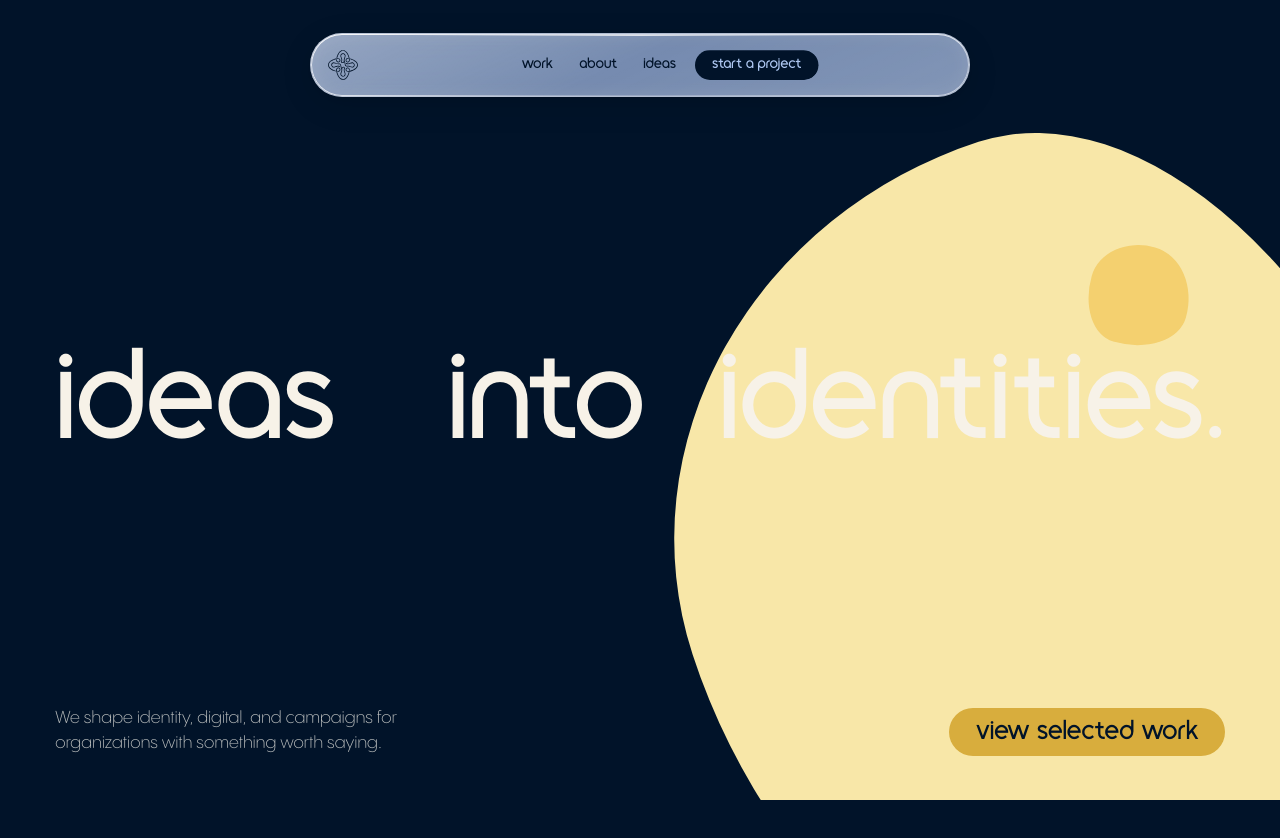
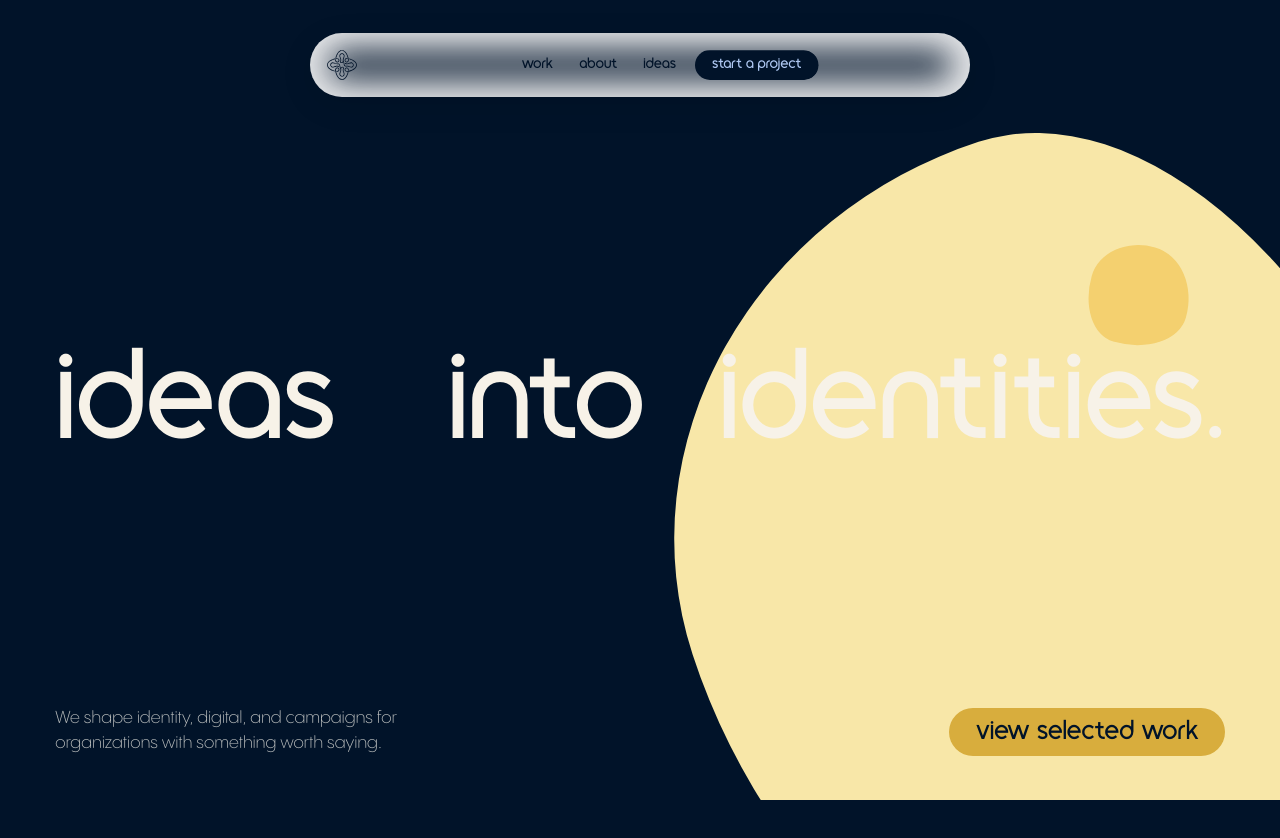
Before and after one commit to cedarandcactus/burgama-site-14.5, a Next.js app: page / in a window 1280 px wide. Shown: the top 838 px of the page. Built offline with nearby package versions, Linux system fonts and the light colour scheme.

Commit message:
feat: simplify header styles and remove shadows

```diff
--- a/app/cyan-shell.css
+++ b/app/cyan-shell.css
@@ -33,20 +33,15 @@ body .cyan-header .header-inner {
   margin-inline: auto;
   padding: 8px 10px;
   overflow: hidden;
-  border: 1px solid rgb(255 255 255 / 42%);
+  border: 0;
   border-radius: 999px;
-  background:
-    linear-gradient(155deg, rgb(255 255 255 / 26%), rgb(255 255 255 / 4%) 48%, rgb(255 255 255 / 12%)),
-    color-mix(in srgb, var(--header-surface) 64%, transparent);
+  background: rgb(255 255 255 / 5%);
   color: inherit;
   box-shadow:
-    0 8px 32px rgb(0 0 0 / 12%),
-    0 2px 8px rgb(0 0 0 / 6%),
-    inset 0 1px 0 rgb(255 255 255 / 65%),
-    inset 0 -1px 0 rgb(255 255 255 / 20%),
-    inset 0 0 18px rgb(255 255 255 / 10%);
-  -webkit-backdrop-filter: blur(24px) saturate(145%);
-  backdrop-filter: blur(24px) saturate(145%);
+    0 8px 32px rgb(0 0 0 / 10%),
+    inset 0 0 32px 18px rgb(255 255 255 / 90%);
+  -webkit-backdrop-filter: blur(9px);
+  backdrop-filter: blur(9px);
   pointer-events: auto;
   transition:
     width 560ms cubic-bezier(.16, 1, .3, 1),
@@ -59,27 +54,7 @@ body .cyan-header .header-inner {
 
 body .cyan-header .header-inner::before,
 body .cyan-header .header-inner::after {
-  position: absolute;
-  z-index: 2;
-  content: '';
-  pointer-events: none;
-}
-
-body .cyan-header .header-inner::before {
-  inset: 0;
-  padding: 1px;
-  border-radius: inherit;
-  background: linear-gradient(125deg, rgb(255 255 255 / 85%), rgb(255 255 255 / 12%) 35%, transparent 55%, rgb(255 255 255 / 50%));
-  -webkit-mask: linear-gradient(#fff 0 0) content-box, linear-gradient(#fff 0 0);
-  mask: linear-gradient(#fff 0 0) content-box, linear-gradient(#fff 0 0);
-  -webkit-mask-composite: xor;
-  mask-composite: exclude;
-}
-
-body .cyan-header .header-inner::after {
-  inset: 1px 15% auto;
-  height: 1px;
-  background: linear-gradient(90deg, transparent, rgb(255 255 255 / 75%), transparent);
+  content: none;
 }
 
 body .cyan-header[data-menu-open='true'] .header-inner {
@@ -502,6 +477,9 @@ body:has(.cyan-header[data-home='true']) #main {
     min-height: 116px;
     padding: 8px;
     border-radius: 26px;
+    box-shadow:
+      0 8px 32px rgb(0 0 0 / 10%),
+      inset 0 0 64px 36px rgb(255 255 255 / 90%);
   }
 
   body .cyan-header[data-menu-open='true'] .cyan-header-mark-link {
```
